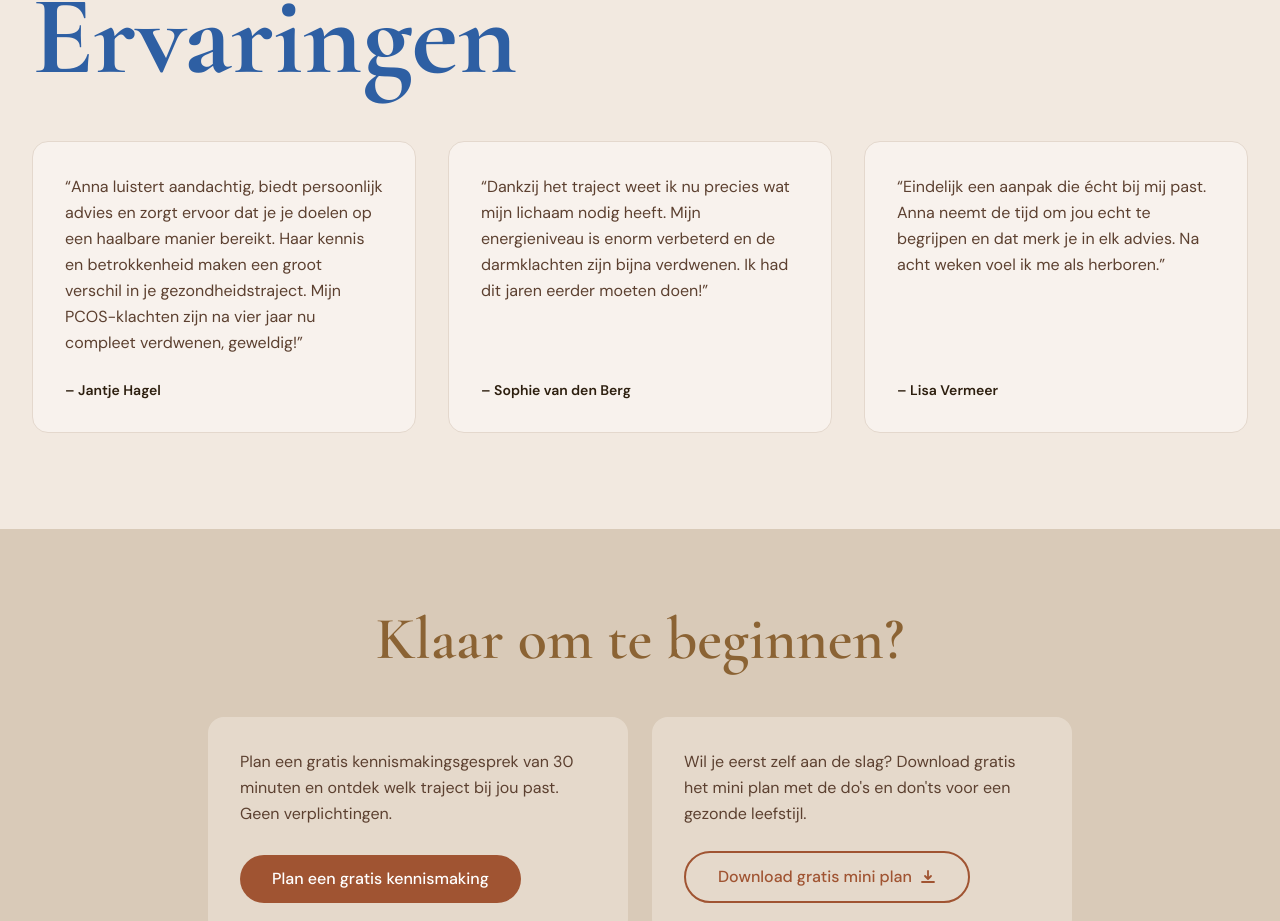
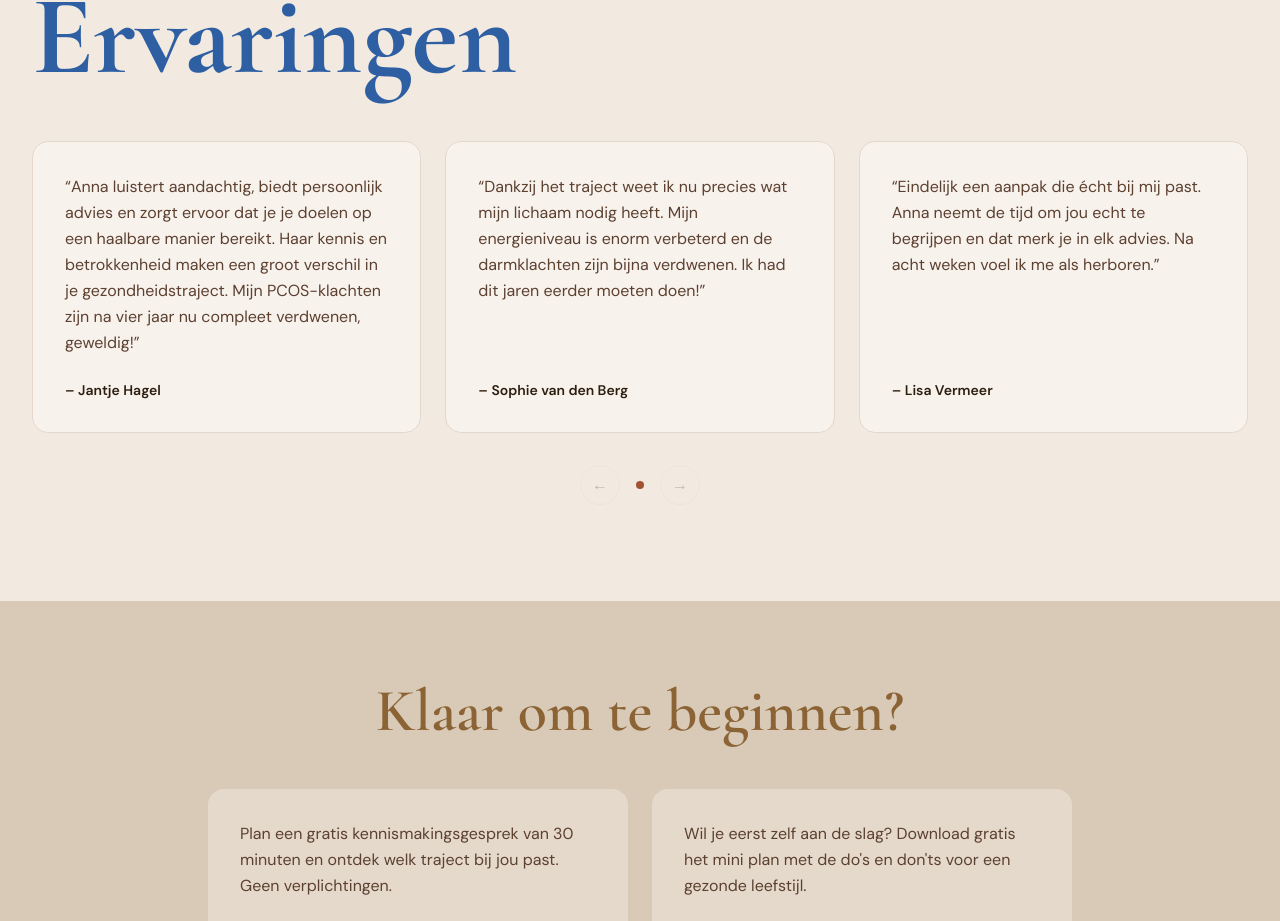
Before and after one commit to annafoods/annafoods, a Next.js app: page / in a window 1280 px wide. Shown: the part 2461-3382 px from the top of the page. Built offline with nearby package versions, Linux system fonts and the light colour scheme; no server answers.

Commit message:
Testimonials carrousel, force-dynamic voor live Sanity data

```diff
--- a/app/page.tsx
+++ b/app/page.tsx
@@ -3,8 +3,9 @@ import Link from 'next/link'
 import Image from 'next/image'
 import { client } from '@/lib/sanity'
 import { ervaringenQuery, homepageQuery } from '@/lib/queries'
+import TestimonialCarousel from '@/components/TestimonialCarousel'
 
-export const revalidate = 30
+export const dynamic = 'force-dynamic'
 
 export const metadata: Metadata = {
   title: 'Home – Orthomoleculair Diëtist',
@@ -219,20 +220,7 @@ export default async function HomePage() {
           <h2 className="font-heading text-[52px] sm:text-[96px] lg:text-[112px] leading-none text-blue-accent font-bold mb-12">
             Ervaringen
           </h2>
-          <div className={`grid grid-cols-1 gap-8 ${
-            ervaringen.length === 2 ? 'md:grid-cols-2' :
-            ervaringen.length === 4 ? 'md:grid-cols-2 lg:grid-cols-4' :
-            'md:grid-cols-2 lg:grid-cols-3'
-          }`}>
-            {ervaringen.map((e: { _id?: string; naam: string; quote: string }, i: number) => (
-              <div key={e._id ?? i} className="bg-white/40 rounded-2xl p-8 border border-beige-dark flex flex-col">
-                <p className="font-body text-text-medium leading-relaxed mb-6 flex-grow">
-                  &ldquo;{e.quote}&rdquo;
-                </p>
-                <p className="font-body font-semibold text-text-dark text-sm">– {e.naam}</p>
-              </div>
-            ))}
-          </div>
+          <TestimonialCarousel items={ervaringen} />
         </div>
       </section>
     </>
--- /dev/null
+++ b/components/TestimonialCarousel.tsx
@@ -0,0 +1,73 @@
+'use client'
+
+import { useState } from 'react'
+
+type Testimonial = { _id?: string; naam: string; quote: string }
+
+export default function TestimonialCarousel({ items }: { items: Testimonial[] }) {
+  const [current, setCurrent] = useState(0)
+  const total = items.length
+  const visible = 3
+  const max = Math.max(0, total - visible)
+
+  const prev = () => setCurrent((c) => Math.max(0, c - 1))
+  const next = () => setCurrent((c) => Math.min(max, c + 1))
+
+  return (
+    <div className="relative">
+      {/* Kaarten */}
+      <div className="overflow-hidden">
+        <div
+          className="flex gap-6 transition-transform duration-500 ease-in-out"
+          style={{ transform: `translateX(calc(-${current * (100 / visible)}% - ${current * (24 / visible)}px))` }}
+        >
+          {items.map((e, i) => (
+            <div
+              key={e._id ?? i}
+              className="bg-white/40 rounded-2xl p-8 border border-beige-dark flex flex-col flex-shrink-0"
+              style={{ width: `calc(${100 / visible}% - ${(24 * (visible - 1)) / visible}px)` }}
+            >
+              <p className="font-body text-text-medium leading-relaxed mb-6 flex-grow">
+                &ldquo;{e.quote}&rdquo;
+              </p>
+              <p className="font-body font-semibold text-text-dark text-sm">– {e.naam}</p>
+            </div>
+          ))}
+        </div>
+      </div>
+
+      {/* Navigatie */}
+      <div className="flex items-center justify-center gap-4 mt-8">
+        <button
+          onClick={prev}
+          disabled={current === 0}
+          aria-label="Vorige"
+          className="w-10 h-10 rounded-full border border-beige-dark flex items-center justify-center text-text-medium hover:border-terracotta hover:text-terracotta transition-colors disabled:opacity-30"
+        >
+          ←
+        </button>
+
+        {/* Dots */}
+        <div className="flex gap-2">
+          {Array.from({ length: max + 1 }).map((_, i) => (
+            <button
+              key={i}
+              onClick={() => setCurrent(i)}
+              aria-label={`Ga naar ${i + 1}`}
+              className={`w-2 h-2 rounded-full transition-colors ${i === current ? 'bg-terracotta' : 'bg-beige-dark'}`}
+            />
+          ))}
+        </div>
+
+        <button
+          onClick={next}
+          disabled={current >= max}
+          aria-label="Volgende"
+          className="w-10 h-10 rounded-full border border-beige-dark flex items-center justify-center text-text-medium hover:border-terracotta hover:text-terracotta transition-colors disabled:opacity-30"
+        >
+          →
+        </button>
+      </div>
+    </div>
+  )
+}
```
